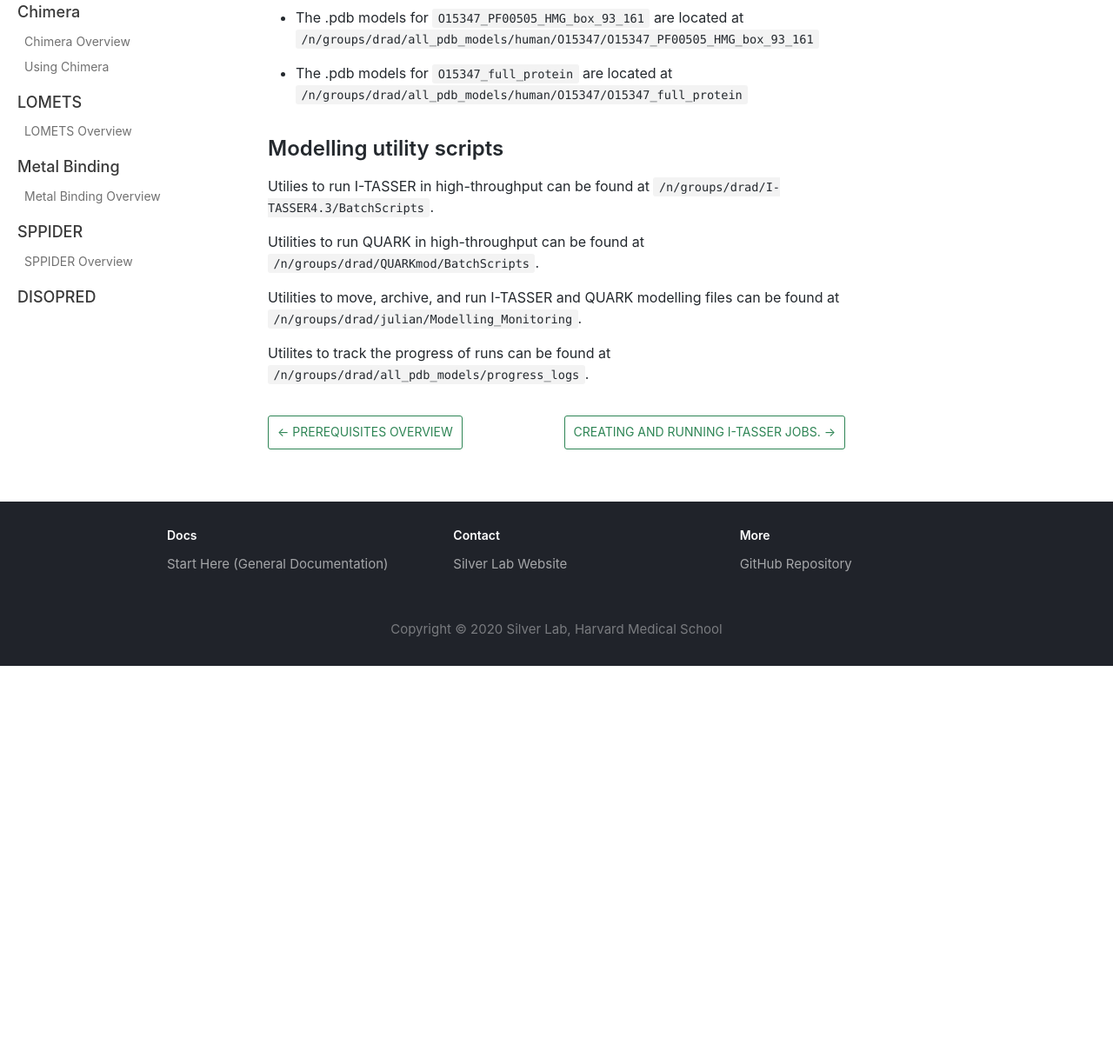
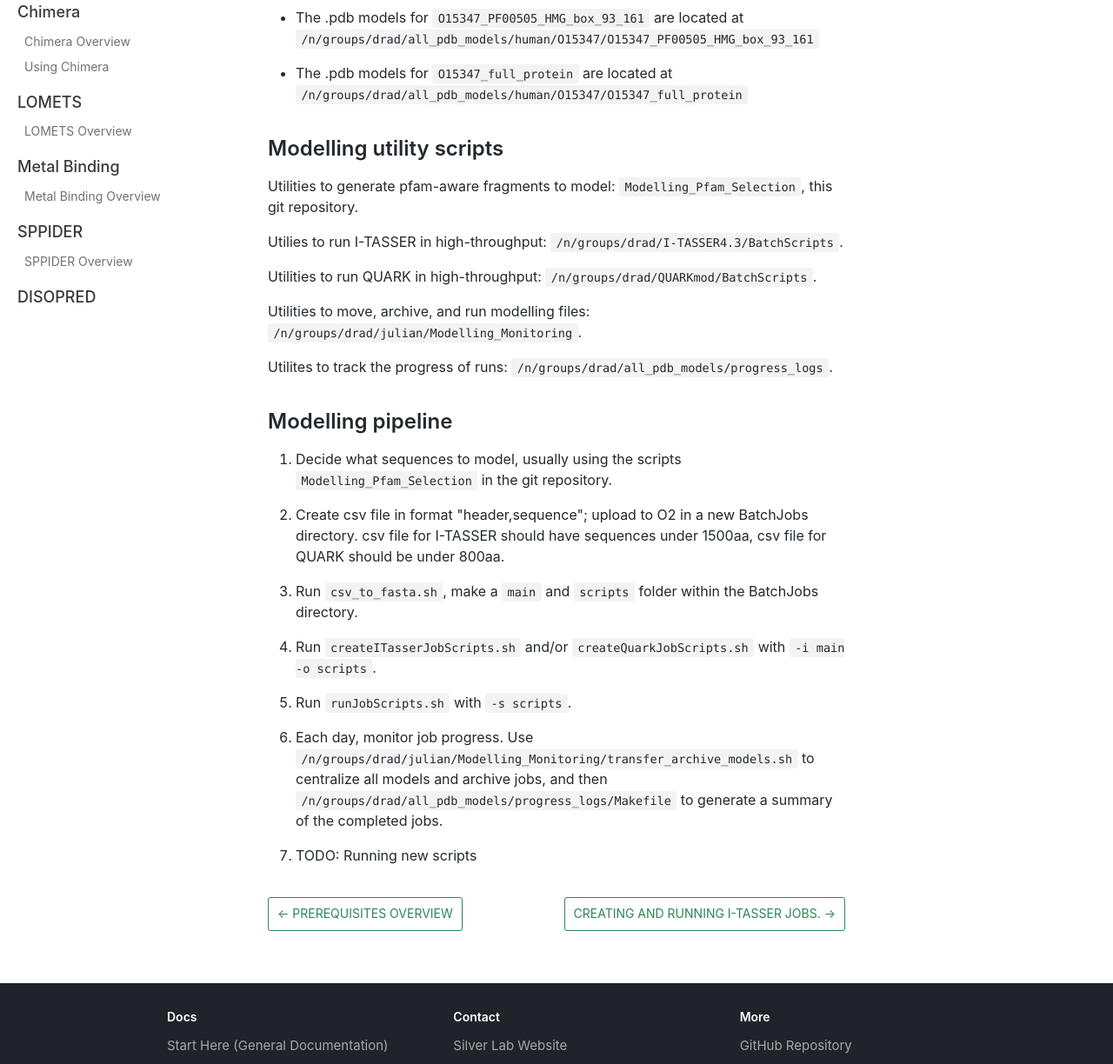
Before and after one commit to julianstanley/ProteinFeatures, a plain HTML site: page docs/hms/prerequisites/quick_reference.html in a window 1280 px wide. Shown: the part 452-1676 px from the top of the page at 87% size. Before the commit the page ends 1218 px from the top, so only its background shows below. Drawn offline with nearby package versions, Linux system fonts and the light colour scheme.

Commit message:
Deploy website
Deploy website version based on 953d1237c15c5fb8bc2218e4a679a7e78b1bfff3

```diff
--- a/docs/hms/prerequisites/quick_reference.html
+++ b/docs/hms/prerequisites/quick_reference.html
@@ -67,8 +67,19 @@
 <li><p>The .pdb models for <code>O15347_full_protein</code> are located at <code>/n/groups/drad/all_pdb_models/human/O15347/O15347_full_protein</code></p></li>
 </ul>
 <h2><a class="anchor" aria-hidden="true" id="modelling-utility-scripts"></a><a href="#modelling-utility-scripts" aria-hidden="true" class="hash-link"><svg class="hash-link-icon" aria-hidden="true" height="16" version="1.1" viewBox="0 0 16 16" width="16"><path fill-rule="evenodd" d="M4 9h1v1H4c-1.5 0-3-1.69-3-3.5S2.55 3 4 3h4c1.45 0 3 1.69 3 3.5 0 1.41-.91 2.72-2 3.25V8.59c.58-.45 1-1.27 1-2.09C10 5.22 8.98 4 8 4H4c-.98 0-2 1.22-2 2.5S3 9 4 9zm9-3h-1v1h1c1 0 2 1.22 2 2.5S13.98 12 13 12H9c-.98 0-2-1.22-2-2.5 0-.83.42-1.64 1-2.09V6.25c-1.09.53-2 1.84-2 3.25C6 11.31 7.55 13 9 13h4c1.45 0 3-1.69 3-3.5S14.5 6 13 6z"></path></svg></a>Modelling utility scripts</h2>
-<p>Utilies to run I-TASSER in high-throughput can be found at <code>/n/groups/drad/I-TASSER4.3/BatchScripts</code>.</p>
-<p>Utilities to run QUARK in high-throughput can be found at <code>/n/groups/drad/QUARKmod/BatchScripts</code>.</p>
-<p>Utilities to move, archive, and run I-TASSER and QUARK modelling files can be found at <code>/n/groups/drad/julian/Modelling_Monitoring</code>.</p>
-<p>Utilites to track the progress of runs can be found at <code>/n/groups/drad/all_pdb_models/progress_logs</code>.</p>
-</span></div></article></div><div class="docs-prevnext"><a class="docs-prev button" href="/ProteinFeatures/docs/hms/prerequisites/prereq_overview"><span class="arrow-prev">← </span><span>Prerequisites Overview</span></a><a class="docs-next button" href="/ProteinFeatures/docs/hms/prerequisites/running_itasser"><span>Creating and running I-TASSER jobs.</span><span class="arrow-next"> →</span></a></div></div></div><nav class="onPageNav"><ul class="toc-headings"><li><a href="#naming-convention">Naming Convention</a></li><li><a href="#modelling-utility-scripts">Modelling utility scripts</a></li></ul></nav></div><footer class="nav-footer" id="footer"><section class="sitemap"><a href="/ProteinFeatures/" class="nav-home"></a><div><h5>Docs</h5><a href="/ProteinFeatures/docs/public/intro_public.html">Start Here (General Documentation)</a></div><div><h5>Contact</h5><a href="http://silver.med.harvard.edu/" target="_blank" rel="noreferrer noopener">Silver Lab Website</a></div><div><h5>More</h5><a href="https://github.com/julianstanley/ProteinFeatures">GitHub Repository</a></div></section><section class="copyright">Copyright © 2020 Silver Lab, Harvard Medical School</section></footer></div></body></html>
+<p>Utilities to generate pfam-aware fragments to model: <code>Modelling_Pfam_Selection</code>, this git repository.</p>
+<p>Utilies to run I-TASSER in high-throughput: <code>/n/groups/drad/I-TASSER4.3/BatchScripts</code>.</p>
+<p>Utilities to run QUARK in high-throughput: <code>/n/groups/drad/QUARKmod/BatchScripts</code>.</p>
+<p>Utilities to move, archive, and run modelling files: <code>/n/groups/drad/julian/Modelling_Monitoring</code>.</p>
+<p>Utilites to track the progress of runs: <code>/n/groups/drad/all_pdb_models/progress_logs</code>.</p>
+<h2><a class="anchor" aria-hidden="true" id="modelling-pipeline"></a><a href="#modelling-pipeline" aria-hidden="true" class="hash-link"><svg class="hash-link-icon" aria-hidden="true" height="16" version="1.1" viewBox="0 0 16 16" width="16"><path fill-rule="evenodd" d="M4 9h1v1H4c-1.5 0-3-1.69-3-3.5S2.55 3 4 3h4c1.45 0 3 1.69 3 3.5 0 1.41-.91 2.72-2 3.25V8.59c.58-.45 1-1.27 1-2.09C10 5.22 8.98 4 8 4H4c-.98 0-2 1.22-2 2.5S3 9 4 9zm9-3h-1v1h1c1 0 2 1.22 2 2.5S13.98 12 13 12H9c-.98 0-2-1.22-2-2.5 0-.83.42-1.64 1-2.09V6.25c-1.09.53-2 1.84-2 3.25C6 11.31 7.55 13 9 13h4c1.45 0 3-1.69 3-3.5S14.5 6 13 6z"></path></svg></a>Modelling pipeline</h2>
+<ol>
+<li><p>Decide what sequences to model, usually using the scripts <code>Modelling_Pfam_Selection</code> in the git repository.</p></li>
+<li><p>Create csv file in format &quot;header,sequence&quot;; upload to O2 in a new BatchJobs directory. csv file for I-TASSER should have sequences under 1500aa, csv file for QUARK should be under 800aa.</p></li>
+<li><p>Run <code>csv_to_fasta.sh</code>, make a <code>main</code> and <code>scripts</code> folder within the BatchJobs directory.</p></li>
+<li><p>Run <code>createITasserJobScripts.sh</code> and/or <code>createQuarkJobScripts.sh</code> with <code>-i main -o scripts</code>.</p></li>
+<li><p>Run <code>runJobScripts.sh</code> with <code>-s scripts</code>.</p></li>
+<li><p>Each day, monitor job progress. Use <code>/n/groups/drad/julian/Modelling_Monitoring/transfer_archive_models.sh</code> to centralize all models and archive jobs, and then <code>/n/groups/drad/all_pdb_models/progress_logs/Makefile</code> to generate a summary of the completed jobs.</p></li>
+<li><p>TODO: Running new scripts</p></li>
+</ol>
+</span></div></article></div><div class="docs-prevnext"><a class="docs-prev button" href="/ProteinFeatures/docs/hms/prerequisites/prereq_overview"><span class="arrow-prev">← </span><span>Prerequisites Overview</span></a><a class="docs-next button" href="/ProteinFeatures/docs/hms/prerequisites/running_itasser"><span>Creating and running I-TASSER jobs.</span><span class="arrow-next"> →</span></a></div></div></div><nav class="onPageNav"><ul class="toc-headings"><li><a href="#naming-convention">Naming Convention</a></li><li><a href="#modelling-utility-scripts">Modelling utility scripts</a></li><li><a href="#modelling-pipeline">Modelling pipeline</a></li></ul></nav></div><footer class="nav-footer" id="footer"><section class="sitemap"><a href="/ProteinFeatures/" class="nav-home"></a><div><h5>Docs</h5><a href="/ProteinFeatures/docs/public/intro_public.html">Start Here (General Documentation)</a></div><div><h5>Contact</h5><a href="http://silver.med.harvard.edu/" target="_blank" rel="noreferrer noopener">Silver Lab Website</a></div><div><h5>More</h5><a href="https://github.com/julianstanley/ProteinFeatures">GitHub Repository</a></div></section><section class="copyright">Copyright © 2020 Silver Lab, Harvard Medical School</section></footer></div></body></html>
```
Also changed, not shown: docs/hms/prerequisites/quick_reference/index.html (+16 -5 lines).
